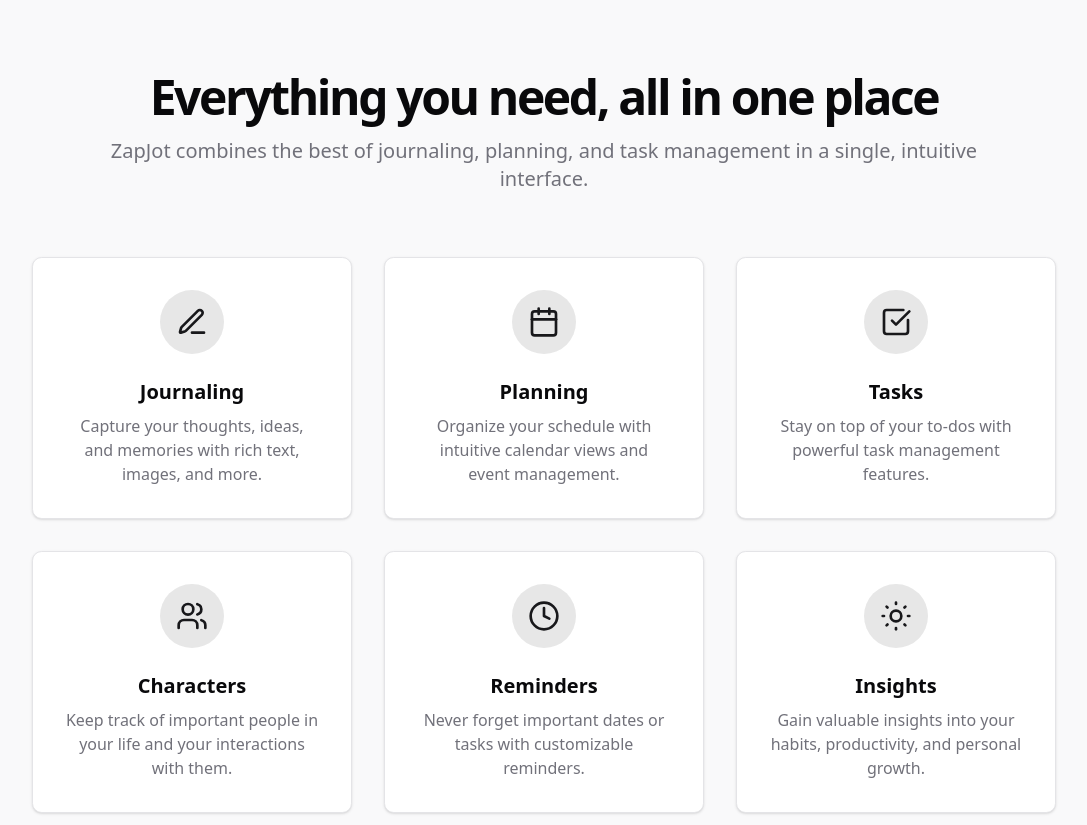
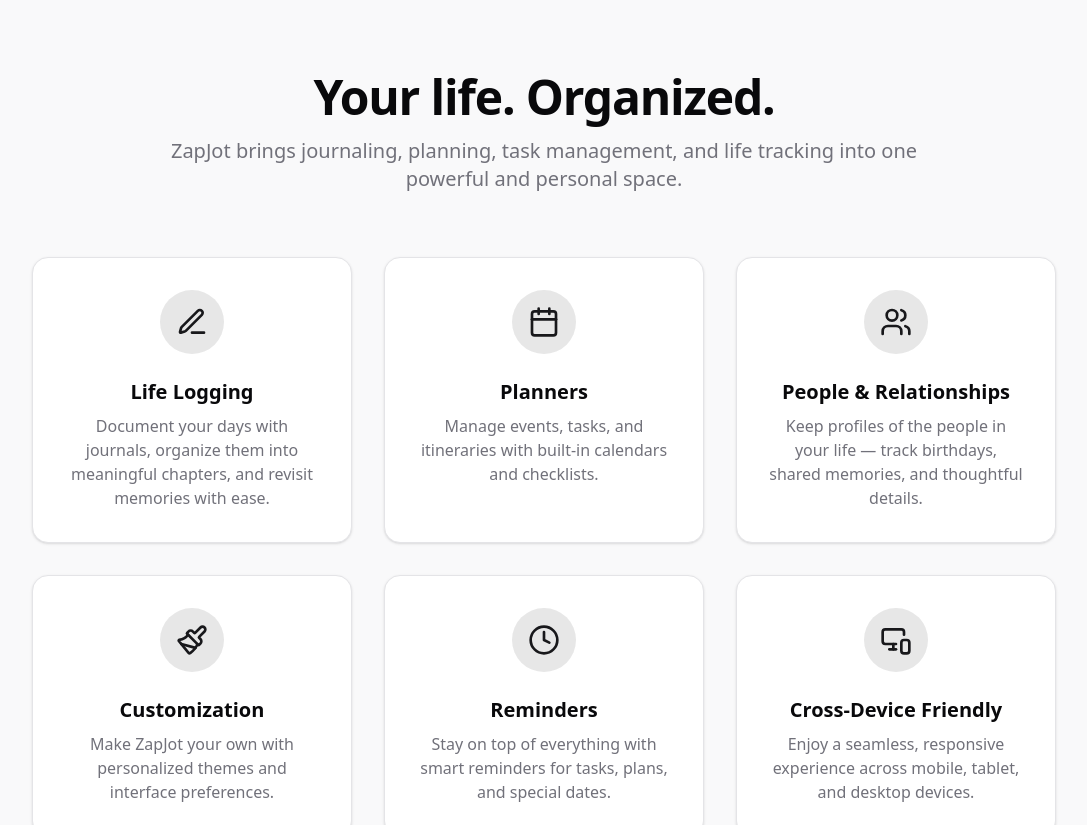
Before and after one commit to DeemanthPoonacha/ZapJot, a Next.js app: page / in a window 1280 px wide. Shown: the part 920-1745 px from the top of the page, without its empty margins (96-1183 px from the left). Built offline with nearby package versions, Linux system fonts and the light colour scheme; no server answers.

Commit message:
Features updated

```diff
--- a/components/landing-page/ImageFrame.tsx
+++ b/components/landing-page/ImageFrame.tsx
@@ -1,11 +1,10 @@
-import { cn } from "@/lib/utils";
 import Image from "next/image";
 
 export function ImageFrame({
   data: { id, title, description, imageUrl = "/screenshots/chapters.png" },
   onClick,
-  isSelected,
-}: {
+}: // isSelected,
+{
   data: {
     id: number;
     title: string;
@@ -16,7 +15,11 @@
   isSelected?: boolean;
 }) {
   return (
-    <div onClick={onClick} className="relative mx-auto cursor-pointer group">
+    <div
+      key={id}
+      onClick={onClick}
+      className="relative mx-auto cursor-pointer group"
+    >
       <div className="text-primary font-semibold text-center">{title}</div>
       <div className="relative rounded-2xl bg-gradient-to-b from-primary/20 to-primary/5 p-2 shadow-xl">
         <div className="absolute -bottom-6 -left-6 h-24 w-24 rounded-full bg-primary/30 blur-2xl" />
--- a/components/landing-page/features.tsx
+++ b/components/landing-page/features.tsx
@@ -1,98 +1,71 @@
-import { Calendar, CheckSquare, Clock, Edit3, Users } from "lucide-react";
+import {
+  Calendar,
+  Clock,
+  Edit3,
+  FolderKanban,
+  Paintbrush,
+  Users,
+  MonitorSmartphone,
+} from "lucide-react";
+
+const features = [
+  {
+    icon: <Edit3 className="h-8 w-8 text-primary" />,
+    title: "Life Logging",
+    desc: "Document your days with journals, organize them into meaningful chapters, and revisit memories with ease.",
+  },
+  {
+    icon: <Calendar className="h-8 w-8 text-primary" />,
+    title: "Planners",
+    desc: "Manage events, tasks, and itineraries with built-in calendars and checklists.",
+  },
+  {
+    icon: <Users className="h-8 w-8 text-primary" />,
+    title: "People & Relationships",
+    desc: "Keep profiles of the people in your life — track birthdays, shared memories, and thoughtful details.",
+  },
+  {
+    icon: <Paintbrush className="h-8 w-8 text-primary" />,
+    title: "Customization",
+    desc: "Make ZapJot your own with personalized themes and interface preferences.",
+  },
+  {
+    icon: <Clock className="h-8 w-8 text-primary" />,
+    title: "Reminders",
+    desc: "Stay on top of everything with smart reminders for tasks, plans, and special dates.",
+  },
+  {
+    icon: <MonitorSmartphone className="h-8 w-8 text-primary" />,
+    title: "Cross-Device Friendly",
+    desc: "Enjoy a seamless, responsive experience across mobile, tablet, and desktop devices.",
+  },
+];
 
 export function Features() {
   return (
     <section id="features" className="bg-muted/50 py-20 md:py-32">
       <div className="container px-4 md:px-6">
-        <div className="mx-auto text-center md:max-w-[58rem]">
-          <h2 className="text-3xl font-bold tracking-tighter sm:text-4xl md:text-5xl">
-            Everything you need, all in one place
+        <div className="mx-auto text-center md:max-w-3xl">
+          <h2 className="text-3xl font-bold tracking-tight sm:text-4xl md:text-5xl">
+            Your life. Organized.
           </h2>
-          <p className="mt-4 text-muted-foreground md:text-xl">
-            ZapJot combines the best of journaling, planning, and task
-            management in a single, intuitive interface.
+          <p className="mt-4 text-muted-foreground text-lg md:text-xl">
+            ZapJot brings journaling, planning, task management, and life
+            tracking into one powerful and personal space.
           </p>
         </div>
-        <div className="mx-auto mt-16 grid max-w-5xl gap-8 md:grid-cols-2 lg:grid-cols-3">
-          <div className="flex flex-col items-center rounded-lg border bg-background p-8 shadow-sm transition-all hover:shadow-md">
-            <div className="rounded-full bg-primary/10 p-4">
-              <Edit3 className="h-8 w-8 text-primary" />
+
+        <div className="mx-auto mt-16 grid max-w-5xl gap-8 sm:grid-cols-2 lg:grid-cols-3">
+          {features.map(({ icon, title, desc }) => (
+            <div
+              key={title}
+              className="flex flex-col items-center rounded-2xl border bg-background p-8 shadow-sm transition-all hover:shadow-md"
+            >
+              <div className="rounded-full bg-primary/10 p-4">{icon}</div>
+              <h3 className="mt-6 text-xl font-semibold">{title}</h3>
+              <p className="mt-2 text-center text-muted-foreground">{desc}</p>
             </div>
-            <h3 className="mt-6 text-xl font-bold">Journaling</h3>
-            <p className="mt-2 text-center text-muted-foreground">
-              Capture your thoughts, ideas, and memories with rich text, images,
-              and more.
-            </p>
-          </div>
-          <div className="flex flex-col items-center rounded-lg border bg-background p-8 shadow-sm transition-all hover:shadow-md">
-            <div className="rounded-full bg-primary/10 p-4">
-              <Calendar className="h-8 w-8 text-primary" />
-            </div>
-            <h3 className="mt-6 text-xl font-bold">Planning</h3>
-            <p className="mt-2 text-center text-muted-foreground">
-              Organize your schedule with intuitive calendar views and event
-              management.
-            </p>
-          </div>
-          <div className="flex flex-col items-center rounded-lg border bg-background p-8 shadow-sm transition-all hover:shadow-md">
-            <div className="rounded-full bg-primary/10 p-4">
-              <CheckSquare className="h-8 w-8 text-primary" />
-            </div>
-            <h3 className="mt-6 text-xl font-bold">Tasks</h3>
-            <p className="mt-2 text-center text-muted-foreground">
-              Stay on top of your to-dos with powerful task management features.
-            </p>
-          </div>
-          <div className="flex flex-col items-center rounded-lg border bg-background p-8 shadow-sm transition-all hover:shadow-md">
-            <div className="rounded-full bg-primary/10 p-4">
-              <Users className="h-8 w-8 text-primary" />
-            </div>
-            <h3 className="mt-6 text-xl font-bold">Characters</h3>
-            <p className="mt-2 text-center text-muted-foreground">
-              Keep track of important people in your life and your interactions
-              with them.
-            </p>
-          </div>
-          <div className="flex flex-col items-center rounded-lg border bg-background p-8 shadow-sm transition-all hover:shadow-md">
-            <div className="rounded-full bg-primary/10 p-4">
-              <Clock className="h-8 w-8 text-primary" />
-            </div>
-            <h3 className="mt-6 text-xl font-bold">Reminders</h3>
-            <p className="mt-2 text-center text-muted-foreground">
-              Never forget important dates or tasks with customizable reminders.
-            </p>
-          </div>
-          <div className="flex flex-col items-center rounded-lg border bg-background p-8 shadow-sm transition-all hover:shadow-md">
-            <div className="rounded-full bg-primary/10 p-4">
-              <svg
-                xmlns="http://www.w3.org/2000/svg"
-                width="24"
-                height="24"
-                viewBox="0 0 24 24"
-                fill="none"
-                stroke="currentColor"
-                strokeWidth="2"
-                strokeLinecap="round"
-                strokeLinejoin="round"
-                className="h-8 w-8 text-primary"
-              >
-                <path d="M12 2v1" />
-                <path d="M12 21v1" />
-                <path d="M4.93 4.93l.7.7" />
-                <path d="M18.36 18.36l.7.7" />
-                <path d="M2 12h1" />
-                <path d="M21 12h1" />
-                <path d="M4.93 19.07l.7-.7" />
-                <path d="M18.36 5.64l.7-.7" />
-                <circle cx="12" cy="12" r="4" />
-              </svg>
-            </div>
-            <h3 className="mt-6 text-xl font-bold">Insights</h3>
-            <p className="mt-2 text-center text-muted-foreground">
-              Gain valuable insights into your habits, productivity, and
-              personal growth.
-            </p>
-          </div>
+          ))}
         </div>
       </div>
     </section>
--- a/components/landing-page/header.tsx
+++ b/components/landing-page/header.tsx
@@ -1,6 +1,5 @@
 import { Logo } from "@/components/landing-page/Logo";
 import { Link } from "@/components/layout/link/CustomLink";
-import { Button } from "../ui/button";
 import { CTAButton } from "./cta-section";
 
 export function Header() {
--- a/components/landing-page/hero.tsx
+++ b/components/landing-page/hero.tsx
@@ -1,4 +1,4 @@
-import { ArrowRight, CheckSquare } from "lucide-react";
+import { CheckSquare } from "lucide-react";
 import Image from "next/image";
 import { Button } from "../ui/button";
 import { CTAButton } from "./cta-section";
--- a/components/landing-page/how-it-works.tsx
+++ b/components/landing-page/how-it-works.tsx
@@ -1,4 +1,3 @@
-import { ImageFrame } from "./ImageFrame";
 import Slides from "./slides";
 
 export function HowItWorks() {
--- a/components/landing-page/slides.tsx
+++ b/components/landing-page/slides.tsx
@@ -70,7 +70,15 @@
     },
   ];
 
-  const extendToMinSize = (array: any[], minSize = 5) => {
+  const extendToMinSize = (
+    array: {
+      id: number;
+      title: string;
+      description: string;
+      imageUrl: string;
+    }[],
+    minSize = 5
+  ) => {
     if (array.length === 0) return []; // Handle edge case for empty input array
 
     const timesToExtend = Math.ceil(minSize / array.length); // Calculate how many times to extend
--- a/components/landing-page/testimonials.tsx
+++ b/components/landing-page/testimonials.tsx
@@ -18,7 +18,7 @@
           <div className="flex flex-col rounded-lg border bg-background p-8 shadow-sm">
             <div className="flex items-center gap-4">
               <Image
-                src="/placeholder.svg?height=60&width=60"
+                src="/logo.png"
                 width={60}
                 height={60}
                 alt="User Avatar"
@@ -57,7 +57,7 @@
           <div className="flex flex-col rounded-lg border bg-background p-8 shadow-sm">
             <div className="flex items-center gap-4">
               <Image
-                src="/placeholder.svg?height=60&width=60"
+                src="/logo.png"
                 width={60}
                 height={60}
                 alt="User Avatar"
@@ -96,7 +96,7 @@
           <div className="flex flex-col rounded-lg border bg-background p-8 shadow-sm">
             <div className="flex items-center gap-4">
               <Image
-                src="/placeholder.svg?height=60&width=60"
+                src="/logo.png"
                 width={60}
                 height={60}
                 alt="User Avatar"
```
